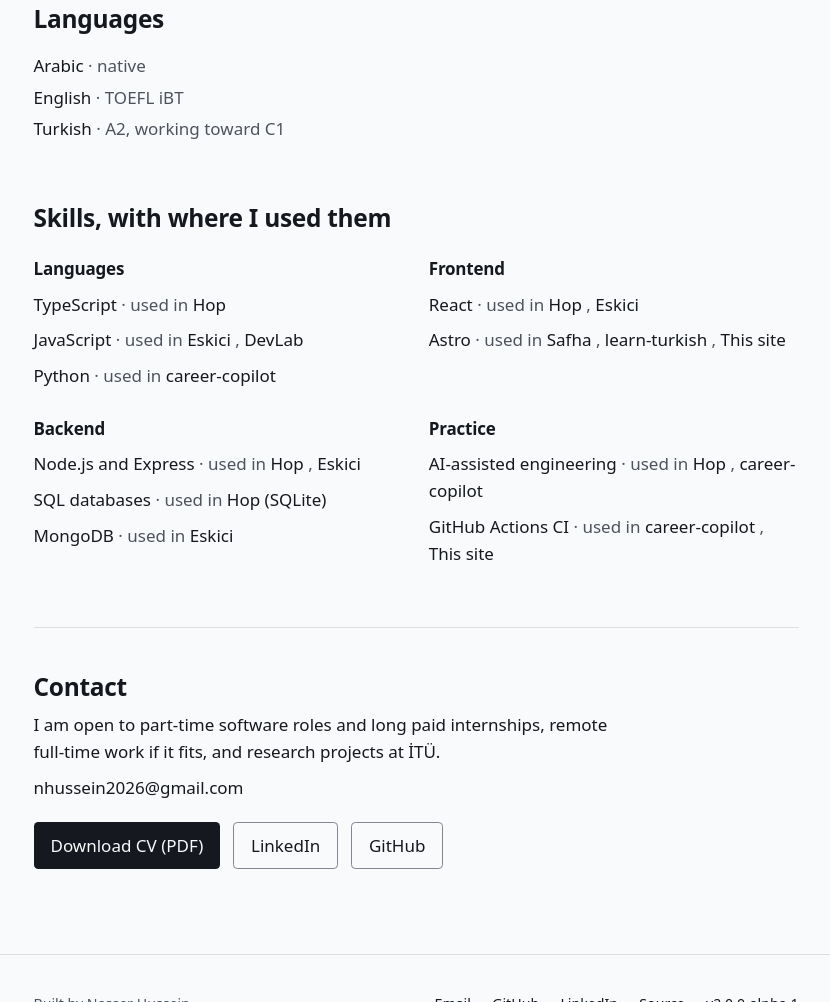
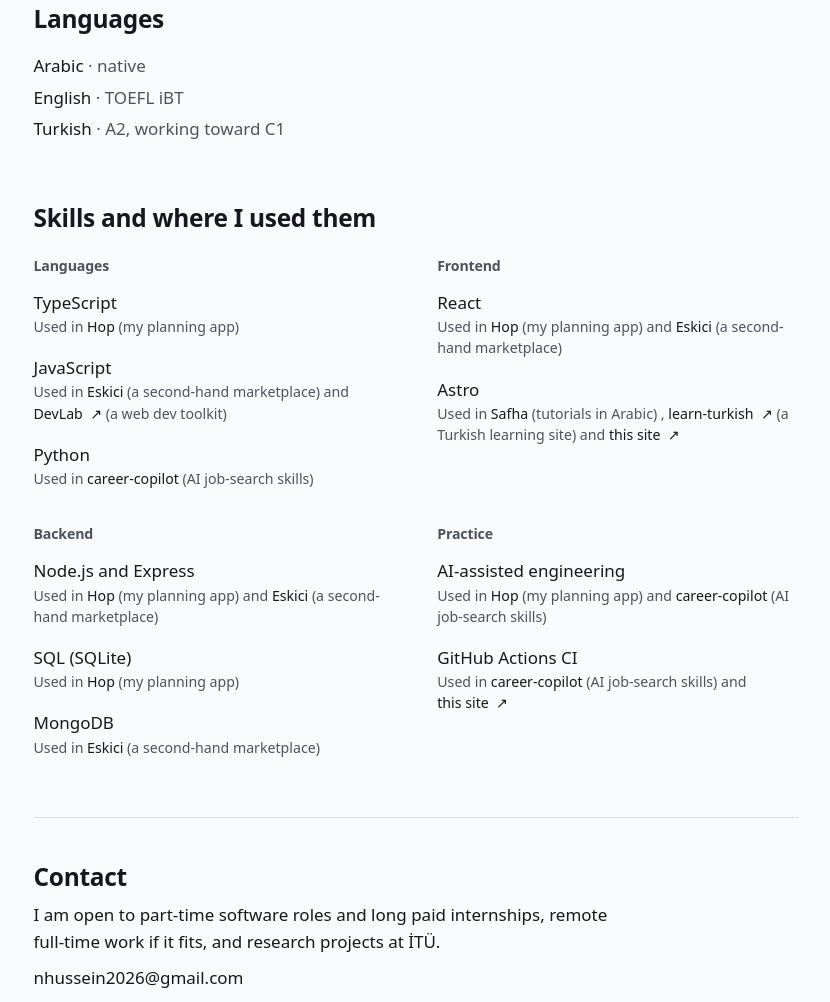
Before and after one commit to nhussein2026/Nhussein-io, an Astro site: page /about in a window 1280 px wide. Shown: the part 1677-2679 px from the top of the page, without its empty margins (224-1054 px from the left). Built offline with nearby package versions, Linux system fonts and the light colour scheme; Astro itself is replaced by a stand-in of ours.

Commit message:
feat: skills name each project; external links open in a new tab
- Skills list: each proof shows the project's name, a few words on what it
  is, and a link; GitHub links are marked as opening in a new tab
- Footer, repository list and Journey links to other sites open in a new tab
- About: "Skills and where I used them"
- Ignore doc/private/
- Refresh the contribution calendar

Co-Authored-By: Claude Opus 5.5 <noreply@anthropic.com>

```diff
--- a/src/components/Footer.astro
+++ b/src/components/Footer.astro
@@ -21,10 +21,10 @@ import { version, releaseUrl } from "../data/site";
         </a>
       </li>
       <li>
-        <a href={profile.links.source}>Source</a>
+        <a href={profile.links.source} target="_blank" rel="noopener">Source</a>
       </li>
       <li>
-        <a href={releaseUrl} class="tabular">
+        <a href={releaseUrl} class="tabular" target="_blank" rel="noopener">
           v{version}
         </a>
       </li>
--- a/src/components/RepoList.astro
+++ b/src/components/RepoList.astro
@@ -30,7 +30,7 @@ const sections = grouped.length
       {s.items.map((r) => (
         <li class="py-3">
           <p class="flex flex-wrap items-baseline justify-between gap-x-4">
-            <a href={r.url} class="font-medium">
+            <a href={r.url} class="font-medium" target="_blank" rel="noopener">
               {r.name}
             </a>
             <span class="tabular text-sm text-muted">
--- a/src/components/SkillList.astro
+++ b/src/components/SkillList.astro
@@ -2,25 +2,39 @@
 import { skills } from "../data/skills";
 
 const groups = [...new Set(skills.map((s) => s.group))];
+const external = (href: string) => /^https?:/.test(href);
 ---
 
-<div class="grid gap-6 sm:grid-cols-2">
+<div class="grid gap-x-10 gap-y-8 sm:grid-cols-2">
   {groups.map((group) => (
     <section>
-      <h3 class="mb-2 text-base font-semibold">{group}</h3>
-      <ul class="space-y-2">
+      <h3 class="mb-3 text-sm font-semibold text-muted">{group}</h3>
+      <ul class="space-y-4">
         {skills
           .filter((s) => s.group === group)
           .map((s) => (
             <li>
-              <span class="font-medium">{s.name}</span>
-              <span class="text-muted"> · used in </span>
-              {s.proof.map((p, i) => (
-                <>
-                  {i > 0 && <span class="text-muted">, </span>}
-                  <a href={p.href}>{p.label}</a>
-                </>
-              ))}
+              <p class="font-medium">{s.name}</p>
+              <p class="text-sm text-muted">
+                Used in{" "}
+                {s.proof.map((p, i) => (
+                  <>
+                    {i > 0 && (i === s.proof.length - 1 ? " and " : ", ")}
+                    {external(p.href) ? (
+                      <a href={p.href} target="_blank" rel="noopener" class="whitespace-nowrap text-text">
+                        {p.label}
+                        <span aria-hidden="true">&nbsp;↗</span>
+                        <span class="sr-only"> (GitHub, opens in a new tab)</span>
+                      </a>
+                    ) : (
+                      <a href={p.href} class="whitespace-nowrap text-text">
+                        {p.label}
+                      </a>
+                    )}
+                    {p.what && <> ({p.what})</>}
+                  </>
+                ))}
+              </p>
             </li>
           ))}
       </ul>
--- a/src/components/Timeline.astro
+++ b/src/components/Timeline.astro
@@ -26,7 +26,13 @@ const kindLabel = { study: "Study", work: "Work", project: "Project", community:
       </p>
       <div>
         <h3 class="text-base font-semibold">
-          {data.link ? <a href={data.link}>{data.title}</a> : data.title}
+          {data.link ? (
+            <a href={data.link} {...(/^https?:/.test(data.link) ? { target: "_blank", rel: "noopener" } : {})}>
+              {data.title}
+            </a>
+          ) : (
+            data.title
+          )}
         </h3>
         <p class="max-w-measure text-muted">{data.line}</p>
       </div>
--- a/src/data/contributions.json
+++ b/src/data/contributions.json
@@ -1,6 +1,6 @@
 {
   "user": "nhussein2026",
-  "total": 1061,
+  "total": 1067,
   "days": [
     {"date":"2025-11-16","level":1,"count":1},
     {"date":"2025-11-17","level":1,"count":4},
@@ -367,6 +367,7 @@
     {"date":"2026-11-13","level":1,"count":2},
     {"date":"2026-11-14","level":0,"count":0},
     {"date":"2026-11-15","level":0,"count":0},
-    {"date":"2026-11-16","level":1,"count":1}
+    {"date":"2026-11-16","level":1,"count":1},
+    {"date":"2026-11-17","level":1,"count":6}
   ]
 }
--- a/src/data/skills.ts
+++ b/src/data/skills.ts
@@ -1,79 +1,32 @@
 // Skills with proof (decision D1): each skill links to the work that uses it.
 // Kept small on purpose: 8 to 10 skills, one to three links each.
-// A proof is either a story slug ("work/hop") or a full URL.
+// Each proof is a project from the list below, so a reader who has never
+// heard of "Hop" still sees what it is: name, a few words, and a link.
 
-export type Skill = { name: string; group: string; proof: { label: string; href: string }[] };
+export type Project = { label: string; what?: string; href: string };
+export type Skill = { name: string; group: string; proof: Project[] };
 
 const gh = (repo: string) => `https://github.com/nhussein2026/${repo}`;
 
+const p = {
+  hop: { label: "Hop", what: "my planning app", href: "/work/hop/" },
+  eskici: { label: "Eskici", what: "a second-hand marketplace", href: "/work/eskici/" },
+  careerCopilot: { label: "career-copilot", what: "AI job-search skills", href: "/work/career-copilot/" },
+  safha: { label: "Safha", what: "tutorials in Arabic", href: "/work/safha/" },
+  devlab: { label: "DevLab", what: "a web dev toolkit", href: gh("DevLab") },
+  learnTurkish: { label: "learn-turkish", what: "a Turkish learning site", href: gh("learn-turkish") },
+  site: { label: "this site", href: gh("Nhussein-io") },
+} satisfies Record<string, Project>;
+
 export const skills: Skill[] = [
-  {
-    name: "TypeScript",
-    group: "Languages",
-    proof: [{ label: "Hop", href: "/work/hop/" }],
-  },
-  {
-    name: "JavaScript",
-    group: "Languages",
-    proof: [
-      { label: "Eskici", href: "/work/eskici/" },
-      { label: "DevLab", href: gh("DevLab") },
-    ],
-  },
-  {
-    name: "Python",
-    group: "Languages",
-    proof: [{ label: "career-copilot", href: "/work/career-copilot/" }],
-  },
-  {
-    name: "React",
-    group: "Frontend",
-    proof: [
-      { label: "Hop", href: "/work/hop/" },
-      { label: "Eskici", href: "/work/eskici/" },
-    ],
-  },
-  {
-    name: "Astro",
-    group: "Frontend",
-    proof: [
-      { label: "Safha", href: "/work/safha/" },
-      { label: "learn-turkish", href: gh("learn-turkish") },
-      { label: "This site", href: gh("Nhussein-io") },
-    ],
-  },
-  {
-    name: "Node.js and Express",
-    group: "Backend",
-    proof: [
-      { label: "Hop", href: "/work/hop/" },
-      { label: "Eskici", href: "/work/eskici/" },
-    ],
-  },
-  {
-    name: "SQL databases",
-    group: "Backend",
-    proof: [{ label: "Hop (SQLite)", href: "/work/hop/" }],
-  },
-  {
-    name: "MongoDB",
-    group: "Backend",
-    proof: [{ label: "Eskici", href: "/work/eskici/" }],
-  },
-  {
-    name: "AI-assisted engineering",
-    group: "Practice",
-    proof: [
-      { label: "Hop", href: "/work/hop/" },
-      { label: "career-copilot", href: "/work/career-copilot/" },
-    ],
-  },
-  {
-    name: "GitHub Actions CI",
-    group: "Practice",
-    proof: [
-      { label: "career-copilot", href: "/work/career-copilot/" },
-      { label: "This site", href: gh("Nhussein-io") },
-    ],
-  },
+  { name: "TypeScript", group: "Languages", proof: [p.hop] },
+  { name: "JavaScript", group: "Languages", proof: [p.eskici, p.devlab] },
+  { name: "Python", group: "Languages", proof: [p.careerCopilot] },
+  { name: "React", group: "Frontend", proof: [p.hop, p.eskici] },
+  { name: "Astro", group: "Frontend", proof: [p.safha, p.learnTurkish, p.site] },
+  { name: "Node.js and Express", group: "Backend", proof: [p.hop, p.eskici] },
+  { name: "SQL (SQLite)", group: "Backend", proof: [p.hop] },
+  { name: "MongoDB", group: "Backend", proof: [p.eskici] },
+  { name: "AI-assisted engineering", group: "Practice", proof: [p.hop, p.careerCopilot] },
+  { name: "GitHub Actions CI", group: "Practice", proof: [p.careerCopilot, p.site] },
 ];
--- a/src/pages/about.astro
+++ b/src/pages/about.astro
@@ -89,7 +89,7 @@ import { profile, experience, education, languages } from "../data/profile";
 
   <section aria-labelledby="skills" class="mt-14">
     <h2 id="skills" class="text-xl">
-      Skills, with where I used them
+      Skills and where I used them
     </h2>
     <div class="mt-5">
       <SkillList />
```
Also changed, not shown: 1 other file.
